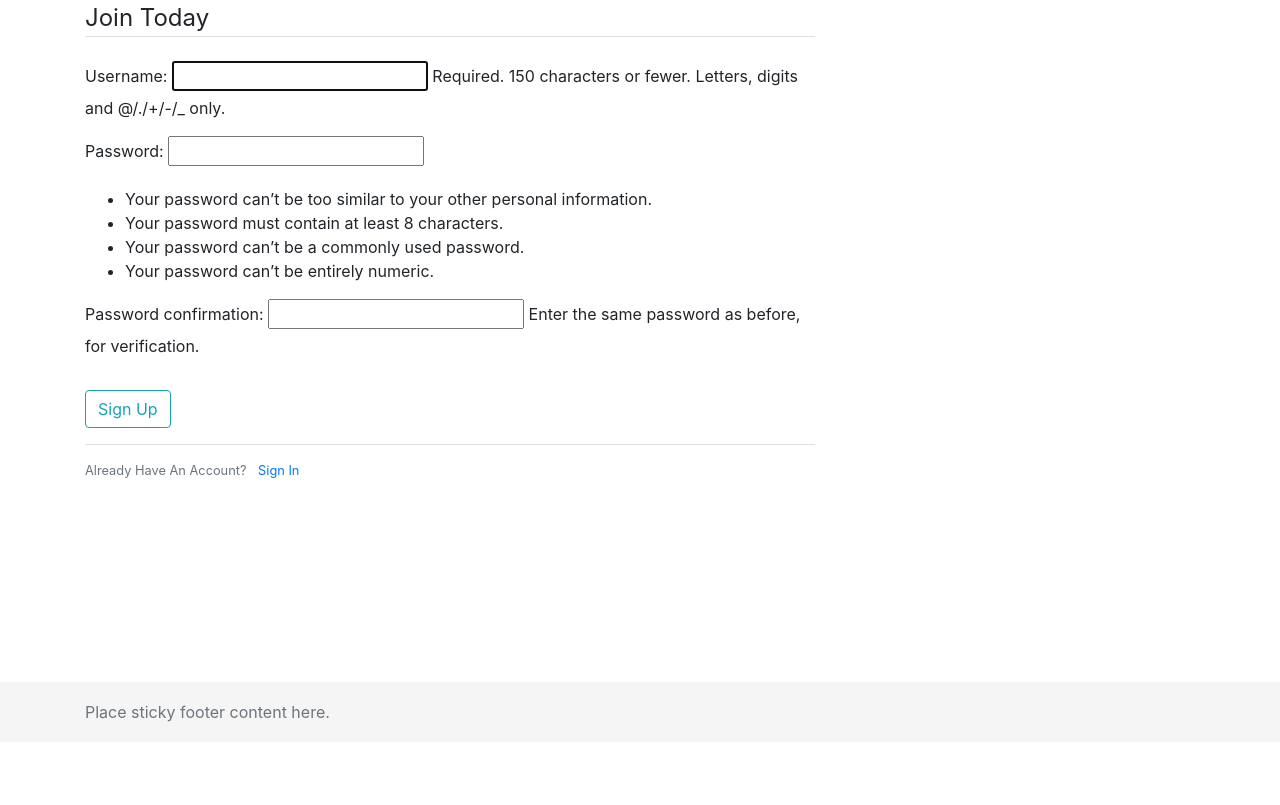
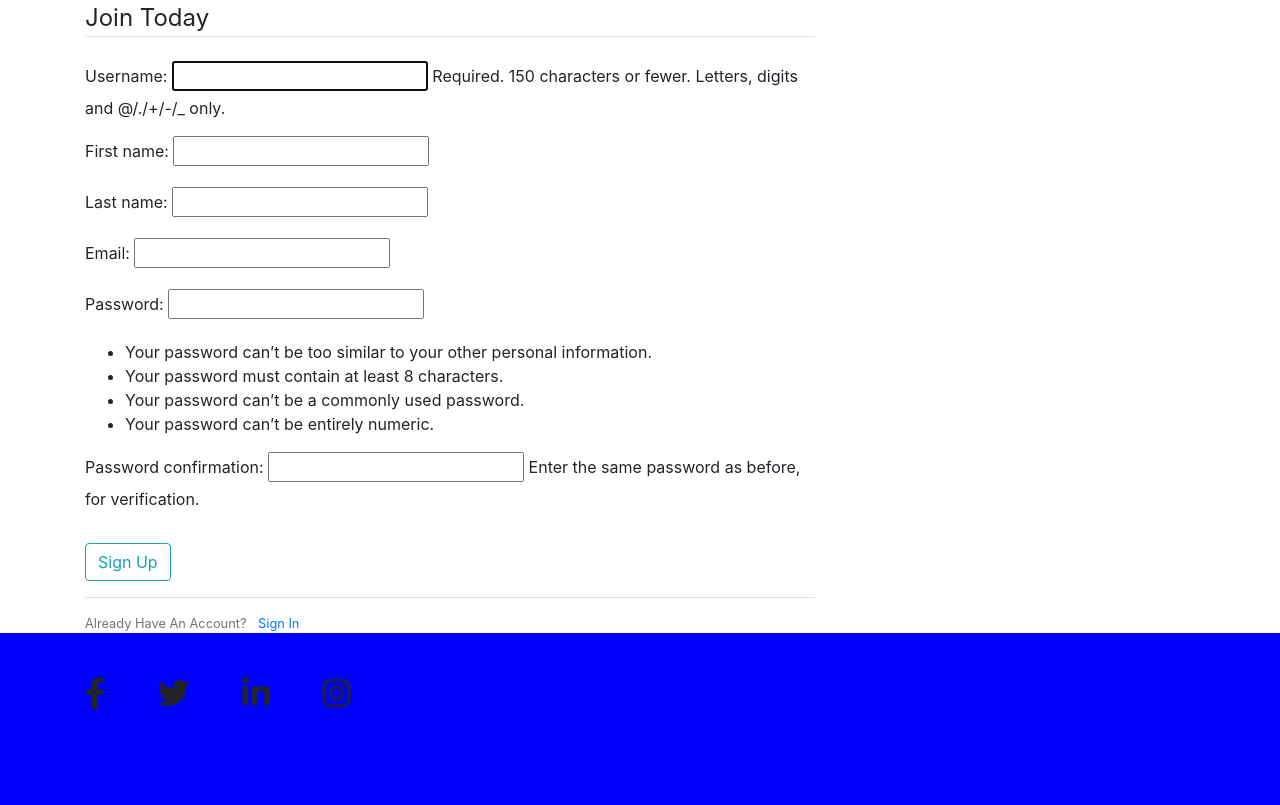
Before and after one commit to vickyjnv/vignanblogpost, a Django app: page /register/ in a window 1280 px wide. Shown: the part 58-863 px from the top of the page. Before the commit the page ends 800 px from the top, so only its background shows below. Run offline with Django 3.2, Linux system fonts and the light colour scheme; some libraries are stand-ins or nearby versions.

Commit message:
Edit view

```diff
--- a/post/forms.py
+++ b/post/forms.py
@@ -1,11 +1,39 @@
 from django import forms
 from django.contrib.auth.models import User
-from django.contrib.auth.forms import UserCreationForm
+from django.contrib.auth.forms import UserCreationForm, UserChangeForm
 
 
 class UserRegisterForm(UserCreationForm):
-	email = forms.EmailField()
+    email = forms.EmailField(required=True)
+    class Meta:
+        model = User
+        fields = ( 'username',
+            'first_name',
+            'last_name',
+            'email',
+            'password1',
+            'password2',
+        )
 
-	class Meta:
-		model = User
-fields = ['username', 'email', 'password1', 'password2']
+    def save(self, commit=True):
+        user = super(RegistrationForm, self).save(commit=False)
+        user.first_name = self.cleaned_data['first_name']
+        user.last_name = self.cleaned_data['last_name']
+        user.email = self.cleaned_data['email']
+
+        if commit:
+            user.save()
+
+        return user
+
+class EditProfileForm(UserChangeForm):
+    template_name='/something/else'
+
+    class Meta:
+        model = User
+        fields = (
+            'email',
+            'first_name',
+            'last_name',
+            'password'
+        )
--- a/post/urls.py
+++ b/post/urls.py
@@ -17,6 +17,7 @@ from django.conf.urls.static import static
 urlpatterns = [
 	path('', views.index, name='index'),
 	path('profile/', views.view_profile, name='view_profile'),
+	path('profile/edit/', views.edit_profile, name='edit_profile'),
 	path('register/', views.register, name='register'),
 	path('login/', auth_views.LoginView.as_view(template_name='post/login.html'), name='login'),
 	path('logout/', auth_views.LogoutView.as_view(template_name='post/logout.html'), name='logout'),
--- a/post/views.py
+++ b/post/views.py
@@ -11,6 +11,7 @@ from django.views.generic import (
 	DeleteView
 )
 from django.contrib import messages
+from .forms import UserRegisterForm, EditProfileForm
 from django.contrib.auth.forms import UserCreationForm
 from django.contrib.auth.decorators import login_required
 from django.core.paginator import Paginator
@@ -18,7 +19,7 @@ from django.core.paginator import Paginator
 
 def index(request):
 	posts = Posts.objects.all().order_by('-date_posted')
-	paginator = Paginator(posts, 3)
+	paginator = Paginator(posts, 10)
 	page = request.GET.get('page')
 	posts = paginator.get_page(page)
 	return render(request,'post/index.html', {'posts': posts})
@@ -26,14 +27,14 @@ def index(request):
 
 def register(request):
 	if request.method == 'POST':
-		form = UserCreationForm(request.POST)
+		form = UserRegisterForm(request.POST)
 		if form.is_valid():
 			form.save()
 			username = form.cleaned_data.get('username')
 			messages.success(request, f'Account created for {username}!')
 			return redirect('index')
 	else:
-		form = UserCreationForm()
+		form = UserRegisterForm()
 	return render(request, 'post/register.html', {'form': form })
 
 def view_profile(request, pk=None):
@@ -43,6 +44,19 @@ def view_profile(request, pk=None):
         user = request.user
     args = {'user': user}
     return render(request, 'post/profile.html', args)
+
+def edit_profile(request):
+    if request.method == 'POST':
+        form = EditProfileForm(request.POST, instance=request.user)
+
+        if form.is_valid():
+            form.save()
+            return redirect('view_profile')
+    else:
+        form = EditProfileForm(instance=request.user)
+        args = {'form': form}
+        return render(request, 'post/edit_profile.html', args)
+
 
 
 class PostListView(ListView):
--- a/templates/post/header.html
+++ b/templates/post/header.html
@@ -79,11 +79,48 @@
         </div>
     </main>
 
-    <footer class="footer">
+    <footer  style="background-color: blue;" >
+
+        <!-- Footer Elements -->
         <div class="container">
-            <span class="text-muted">Place sticky footer content here.</span>
+
+          <!-- Grid row-->
+          <div class="row">
+
+            <!-- Grid column -->
+            <div class="col-md-12 py-5">
+              <div class="mb-5 flex-center">
+
+                <!-- Facebook -->
+                <a class="fb-ic">
+                  <i class="fab fa-facebook-f fa-lg white-text mr-md-5 mr-3 fa-2x"> </i>
+                </a>
+                <!-- Twitter -->
+                <a class="tw-ic">
+                  <i class="fab fa-twitter fa-lg white-text mr-md-5 mr-3 fa-2x"> </i>
+                </a>
+
+                <!--Linkedin -->
+                <a class="li-ic">
+                  <i class="fab fa-linkedin-in fa-lg white-text mr-md-5 mr-3 fa-2x"> </i>
+                </a>
+                <!--Instagram-->
+                <a class="ins-ic">
+                  <i class="fab fa-instagram fa-lg white-text mr-md-5 mr-3 fa-2x"> </i>
+                </a>
+
+              </div>
+            </div>
+            <!-- Grid column -->
+
+          </div>
+          <!-- Grid row-->
+
         </div>
-    </footer>
+        <!-- Footer Elements -->
+
+      </footer>
+      <!-- Footer -->
 </body>
 
 </html>
--- a/templates/post/profile.html
+++ b/templates/post/profile.html
@@ -14,4 +14,6 @@
     <img src="{{ user.userprofile.image.url }}" width="240">
     {% endif %}
 
+    <a href="{% url 'edit_profile' %}">Edit Profile</a>
+
 {% endblock %}
```
Also changed, not shown: other parts of templates/post/header.html (+1 -1 lines), templates/post/edit_profile.html (added, +15 -0 lines), db.sqlite3.
